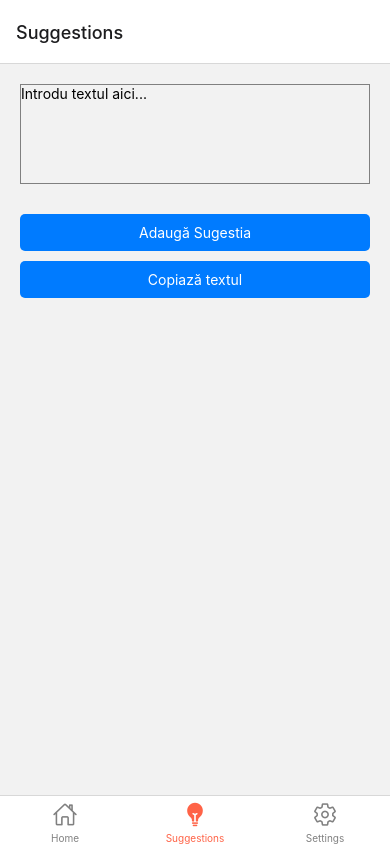
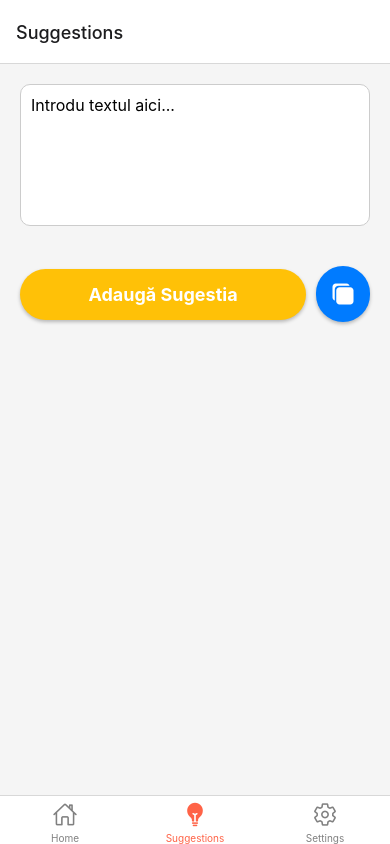
Before and after one commit to mihai-dulgheru/Assistext, a React Native app: screen /Suggestions in a window 390 px wide. Built offline with nearby package versions, Linux system fonts and the light colour scheme.

Commit message:
Update UI styles and add new features

```diff
--- a/components/LessonDetailsScreen.js
+++ b/components/LessonDetailsScreen.js
@@ -1,43 +1,139 @@
+import Ionicons from '@expo/vector-icons/Ionicons';
 import * as Speech from 'expo-speech';
-import React from 'react';
-import {Button, ScrollView, StyleSheet, Text} from 'react-native';
+import React, {useCallback, useEffect, useRef, useState} from 'react';
+import {
+  Animated,
+  ScrollView,
+  StyleSheet,
+  Text,
+  TouchableOpacity,
+  View,
+} from 'react-native';
 import {useSpeechContext} from './SpeechContext';
 
 const LessonDetailsScreen = ({route}) => {
   const {lesson} = route.params;
   const {speechOptions} = useSpeechContext();
+  const [isSpeaking, setIsSpeaking] = useState(false);
+  const animation = useRef(new Animated.Value(0)).current;
 
-  const readContent = () => {
-    const fullText = `${lesson.title}. ${lesson.subtitle}. ${lesson.content}`;
-    Speech.speak(fullText, speechOptions);
-  };
+  const handleSpeechStatus = useCallback(
+    (status) => {
+      setIsSpeaking(status);
+      status ? startAnimation() : animation.setValue(0);
+    },
+    [animation],
+  );
+
+  useEffect(() => {
+    return Speech.stop;
+  }, []);
+
+  const startAnimation = useCallback(() => {
+    Animated.loop(
+      Animated.sequence([
+        Animated.timing(animation, {
+          toValue: 1,
+          duration: 500,
+          useNativeDriver: true,
+        }),
+        Animated.timing(animation, {
+          toValue: 0,
+          duration: 500,
+          useNativeDriver: true,
+        }),
+      ]),
+    ).start();
+  }, [animation]);
+
+  const toggleReadContent = useCallback(async () => {
+    if (isSpeaking) {
+      await Speech.stop();
+      handleSpeechStatus(false);
+    } else {
+      const fullText = `${lesson.title}. ${lesson.subtitle}. ${lesson.content}`;
+      Speech.speak(fullText, {
+        ...speechOptions,
+        onDone: () => handleSpeechStatus(false),
+        onStart: () => handleSpeechStatus(true),
+      });
+    }
+  }, [isSpeaking, lesson, speechOptions, handleSpeechStatus]);
+
+  const scale = animation.interpolate({
+    inputRange: [0, 1],
+    outputRange: [1, 1.2],
+  });
 
   return (
-    <ScrollView style={styles.container}>
-      <Text style={styles.title}>{lesson.title}</Text>
-      <Text style={styles.subtitle}>{lesson.subtitle}</Text>
-      <Text style={styles.content}>{lesson.content}</Text>
-      <Button title='Citește lecția' onPress={readContent} />
-    </ScrollView>
+    <View style={styles.container}>
+      <ScrollView>
+        <Text style={styles.title}>{lesson.title}</Text>
+        <Text style={styles.subtitle}>{lesson.subtitle}</Text>
+        <Text style={styles.content}>{lesson.content}</Text>
+      </ScrollView>
+      <Animated.View style={{transform: [{scale}]}}>
+        <TouchableOpacity
+          onPress={toggleReadContent}
+          style={[
+            styles.readButton,
+            isSpeaking ? styles.reading : styles.notReading,
+          ]}>
+          <Ionicons
+            name={isSpeaking ? 'pause' : 'play'}
+            size={32}
+            color='white'
+          />
+        </TouchableOpacity>
+      </Animated.View>
+    </View>
   );
 };
 
 const styles = StyleSheet.create({
   container: {
+    flex: 1,
     padding: 20,
+    backgroundColor: '#f5f5f5',
   },
   title: {
-    fontSize: 22,
+    fontSize: 24,
     fontWeight: 'bold',
-    marginBottom: 10,
+    marginBottom: 15,
+    color: '#333',
   },
   subtitle: {
-    fontSize: 18,
-    marginBottom: 10,
+    fontSize: 20,
+    marginBottom: 15,
+    color: '#444',
   },
   content: {
-    fontSize: 16,
-    marginBottom: 20,
+    fontSize: 18,
+    marginBottom: 25,
+    lineHeight: 24,
+    color: '#555',
+  },
+  readButton: {
+    alignItems: 'center',
+    justifyContent: 'center',
+    width: 100,
+    height: 100,
+    borderRadius: 50,
+    alignSelf: 'center',
+    marginVertical: 25,
+    elevation: 3,
+    shadowColor: '#000',
+    shadowOffset: {width: 0, height: 2},
+    shadowOpacity: 0.25,
+    shadowRadius: 3.84,
+  },
+  reading: {
+    backgroundColor: '#FF6347',
+    shadowColor: '#FF6347',
+  },
+  notReading: {
+    backgroundColor: '#4CAF50',
+    shadowColor: '#4CAF50',
   },
 });
 
--- a/components/SettingsScreen.js
+++ b/components/SettingsScreen.js
@@ -1,4 +1,4 @@
-import {Picker} from '@react-native-picker/picker';
+// import {Picker} from '@react-native-picker/picker';
 import React from 'react';
 import {StyleSheet, Text, TextInput, View} from 'react-native';
 import {useSpeechContext} from './SpeechContext';
@@ -7,49 +7,46 @@ export default function SettingsScreen() {
   const {speechOptions, setSpeechOptions} = useSpeechContext();
 
   const updateSpeechOption = (option, value) => {
-    setSpeechOptions({...speechOptions, [option]: value});
+    const settingValue = isNaN(parseFloat(value)) ? 0 : parseFloat(value);
+    setSpeechOptions({...speechOptions, [option]: settingValue});
   };
 
   return (
     <View style={styles.container}>
-      <Text>Limba (Language):</Text>
+      {/* <Text style={styles.label}>Limba (Language):</Text>
+      <View style={styles.pickerContainer}>
         <Picker
           selectedValue={speechOptions.language}
-        style={styles.input}
+          style={styles.picker}
           onValueChange={(itemValue) =>
             updateSpeechOption('language', itemValue)
           }>
           <Picker.Item label='Română (România)' value='ro-RO' />
           <Picker.Item label='Engleză (SUA)' value='en-US' />
         </Picker>
+      </View> */}
 
-      <Text>Înălțimea tonului de voce (Pitch):</Text>
+      <Text style={styles.label}>Înălțimea tonului de voce (Pitch):</Text>
       <TextInput
         style={styles.input}
         keyboardType='numeric'
-        onChangeText={(value) =>
-          updateSpeechOption('pitch', parseFloat(value) || 0)
-        }
+        onChangeText={(value) => updateSpeechOption('pitch', value)}
         value={speechOptions.pitch.toString()}
       />
 
-      <Text>Viteza de vorbire (Rate):</Text>
+      <Text style={styles.label}>Viteza de vorbire (Rate):</Text>
       <TextInput
         style={styles.input}
         keyboardType='numeric'
-        onChangeText={(value) =>
-          updateSpeechOption('rate', parseFloat(value) || 0)
-        }
+        onChangeText={(value) => updateSpeechOption('rate', value)}
         value={speechOptions.rate.toString()}
       />
 
-      <Text>Volumul (Volume):</Text>
+      <Text style={styles.label}>Volumul (Volume):</Text>
       <TextInput
         style={styles.input}
         keyboardType='numeric'
-        onChangeText={(value) =>
-          updateSpeechOption('volume', parseFloat(value) || 0)
-        }
+        onChangeText={(value) => updateSpeechOption('volume', value)}
         value={speechOptions.volume.toString()}
       />
     </View>
@@ -60,11 +57,31 @@ const styles = StyleSheet.create({
   container: {
     flex: 1,
     padding: 20,
+    backgroundColor: '#f5f5f5',
+  },
+  label: {
+    fontSize: 16,
+    fontWeight: 'bold',
+    marginBottom: 5,
+    color: '#333',
   },
   input: {
-    height: 40,
-    borderColor: 'gray',
+    height: 50,
+    backgroundColor: 'white',
+    borderColor: '#ccc',
     borderWidth: 1,
-    marginBottom: 10,
+    marginBottom: 15,
+    borderRadius: 5,
+    paddingHorizontal: 10,
+  },
+  pickerContainer: {
+    borderColor: '#ccc',
+    borderWidth: 1,
+    borderRadius: 5,
+    marginBottom: 15,
+    overflow: 'hidden',
+  },
+  picker: {
+    height: 50,
   },
 });
--- a/components/SuggestionsScreen.js
+++ b/components/SuggestionsScreen.js
@@ -1,3 +1,4 @@
+import Ionicons from '@expo/vector-icons/Ionicons';
 import axios from 'axios';
 import * as Clipboard from 'expo-clipboard';
 import React, {useCallback, useEffect, useRef, useState} from 'react';
@@ -75,57 +76,89 @@ export default function SuggestionsScreen() {
         onChangeText={handleChangeText}
         value={inputText}
         multiline
-        numberOfLines={16}
+        numberOfLines={6}
       />
       <Text style={styles.placeholderText}>{suggestion}</Text>
+      <View style={styles.buttonsContainer}>
         <TouchableOpacity
           onPress={addSuggestionToText}
           style={styles.actionButton}>
           <Text style={styles.actionButtonText}>Adaugă Sugestia</Text>
         </TouchableOpacity>
         <TouchableOpacity onPress={copyToClipboard} style={styles.copyButton}>
-        <Text style={styles.copyButtonText}>Copiază textul</Text>
+          <Ionicons name='copy' size={24} color='white' />
         </TouchableOpacity>
+      </View>
     </View>
   );
 }
 
 const styles = StyleSheet.create({
   container: {
+    flex: 1,
     padding: 20,
+    backgroundColor: '#f5f5f5',
   },
   textInput: {
-    height: 100,
-    borderColor: 'gray',
+    minHeight: 100,
+    borderColor: '#cccccc',
     borderWidth: 1,
-    marginBottom: 10,
+    marginBottom: 20,
+    padding: 10,
+    backgroundColor: 'white',
     textAlignVertical: 'top',
-  },
-  text: {
-    marginTop: 10,
+    borderRadius: 10,
+    fontSize: 16,
   },
   placeholderText: {
     color: '#a1a1a1',
     marginBottom: 10,
+    fontStyle: 'italic',
   },
-  copyButton: {
+  buttonsContainer: {
+    flexDirection: 'row',
+    justifyContent: 'space-between',
+    alignItems: 'center',
+    gap: 10,
     marginTop: 10,
-    backgroundColor: '#007bff',
-    padding: 10,
-    borderRadius: 5,
   },
   actionButton: {
-    marginTop: 10,
-    backgroundColor: '#007bff',
-    padding: 10,
-    borderRadius: 5,
+    flex: 1,
+    backgroundColor: '#FFC107',
+    padding: 15,
+    borderRadius: 30,
+    alignItems: 'center',
+    justifyContent: 'center',
+    shadowColor: '#000',
+    shadowOffset: {
+      width: 0,
+      height: 2,
+    },
+    shadowOpacity: 0.25,
+    shadowRadius: 3.84,
+    elevation: 5,
   },
   actionButtonText: {
     color: 'white',
-    textAlign: 'center',
+    fontSize: 18,
+    fontWeight: 'bold',
+  },
+  copyButton: {
+    backgroundColor: '#007bff',
+    padding: 15,
+    borderRadius: 30,
+    shadowColor: '#000',
+    shadowOffset: {
+      width: 0,
+      height: 2,
+    },
+    shadowOpacity: 0.25,
+    shadowRadius: 3.84,
+    elevation: 5,
   },
   copyButtonText: {
     color: 'white',
-    textAlign: 'center',
+    fontSize: 18,
+    fontWeight: 'bold',
   },
 });
```
Lines whose indentation alone changed are shown as unchanged.
